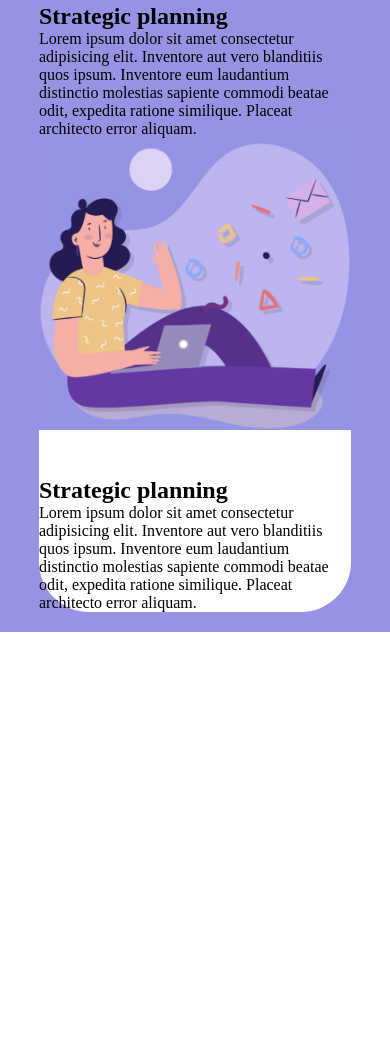
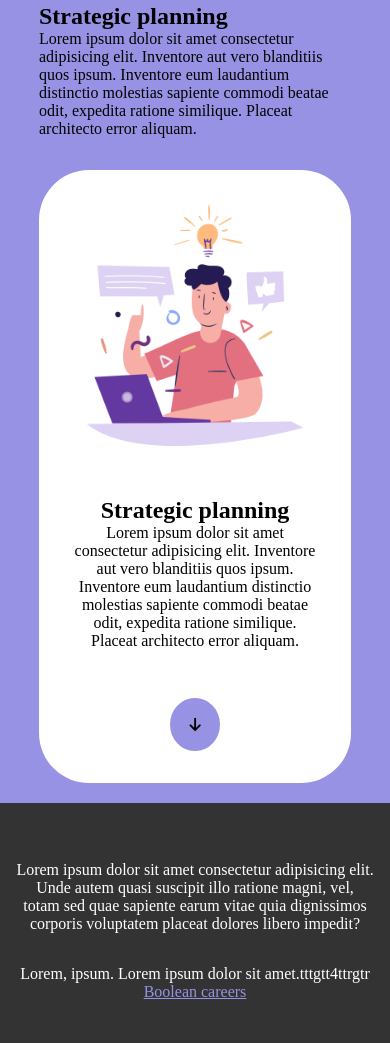
Before and after one commit to L-cir94/htmlcss-responsive-layout, a plain HTML site: page index.html in a window 390 px wide. Shown: the part 2550-3593 px from the top of the page. Before the commit the page ends 3182 px from the top, so only its background shows below. Drawn offline with Linux system fonts and the light colour scheme.

Commit message:
footer responsive from 480px to 1160px

```diff
--- a/assets/css/style.css
+++ b/assets/css/style.css
@@ -212,19 +212,52 @@ main .fa-solid{
 
 .planning h2 {
     margin-top: 5rem;
+
 }
 
 .planning img {
 
+}
+.fa-solid.fa-arrow-down{
+    margin: 3rem 0 0 0;
+    color: black;
+    font-size: 15px;
+    border: solid var(--lr-secondary);
+    background-color: var(--lr-secondary);
+    padding: 1rem;
+    border-radius: 50%;
 }
 
 .card_2 {
     background-color: white;
     border-radius: 50px;
     margin-top: 5rem;
+    padding: 2rem;
+    text-align: center;
 }
 
 /*#endregion planning */
+/*#region footer */
+footer{
+    background-color: var(--lr-footer);
+    width: 100%;
+    height: 15rem;
+}
+footer .container{
+    width: 40%;
+    justify-content: center;
+    align-items: center;
+    height: 100%;
+    color: white;
+    text-align: center;
+    gap: 2rem;
+    padding-top: 1rem;
+
+}
+footer a{
+    color: var(--lr-secondary);
+}
+/*#endregion footer */
 /*#region media_query */
 @media screen and (max-width: 480px) {
     .ml_col_12 {
@@ -234,8 +267,9 @@ main .fa-solid{
     }
 
     .card_2 {
-        margin-top: 0;
+        margin-top: 2rem;
     }
+
 
     header li {
         display: none;
@@ -254,12 +288,25 @@ main .fa-solid{
     .img{
         margin-bottom: -2.3rem;
     }
+    footer .container{
+        width: 100%;
+        padding-left: 1rem;
+        padding-right: 1rem;
+    }
 }
 
 @media screen and (max-width: 768px) {
-
+    footer .container{
+        width: 100%;
+        padding-left: 1rem;
+        padding-right: 1rem;
+    }
 }
 
-@media screen and (max-width: 1160px) {}
+@media screen and (min-width: 1160px) {
+    .card_2{
+   height: 50%;
+    }
+}
 
 /*#endregion media_query */
--- a/index.html
+++ b/index.html
@@ -139,7 +139,7 @@
                         <div class="card_2">
                             <div class="column">
                                 <div class="img">
-                                    <img src="./assets/img/planning1.png" alt="">
+                                    <img src="./assets/img/planning2.png" alt="">
                                 </div>
                                 <div class="text">
                                     <h2>Strategic planning </h2>
@@ -149,6 +149,7 @@
                                         commodi beatae odit, expedita ratione similique. Placeat architecto error
                                         aliquam.
                                     </p>
+                                    <i class="fa-solid fa-arrow-down"></i>
                                 </div>
                             </div>
                         </div>
@@ -177,7 +178,10 @@
     </main>
     <!-- /#app_main -->
     <footer id="app_footer">
-
+<div class="d-flex column container">
+  <p>Lorem ipsum dolor sit amet consectetur adipisicing elit. Unde autem quasi suscipit illo ratione magni, vel, totam sed quae sapiente earum vitae quia dignissimos corporis voluptatem placeat dolores libero impedit?</p>
+  <p>Lorem, ipsum. Lorem ipsum dolor sit amet.tttgtt4ttrgtr <a href="#">Boolean careers</a></p>
+</div>
     </footer>
     <!-- /#app_footer -->
 </body>
```
